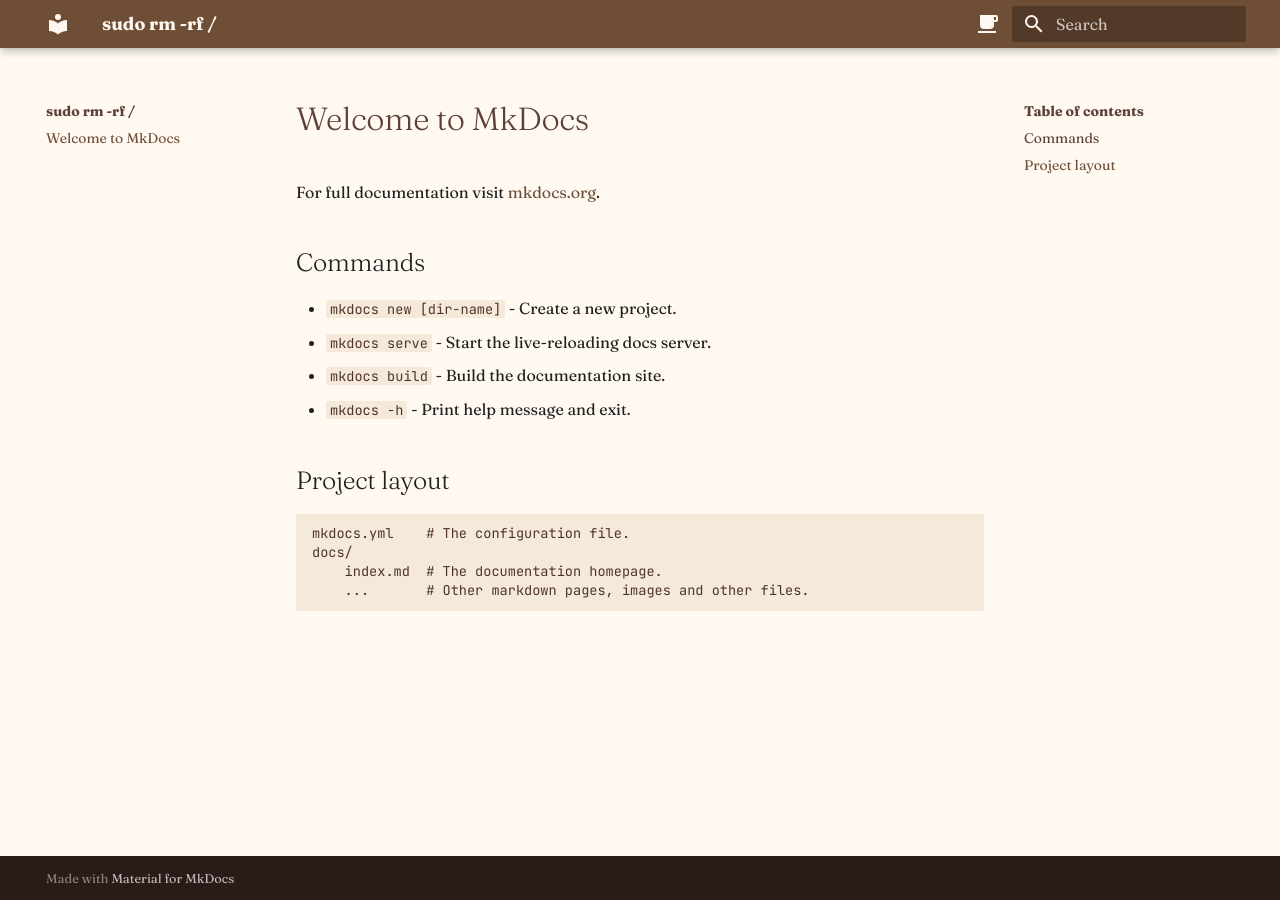
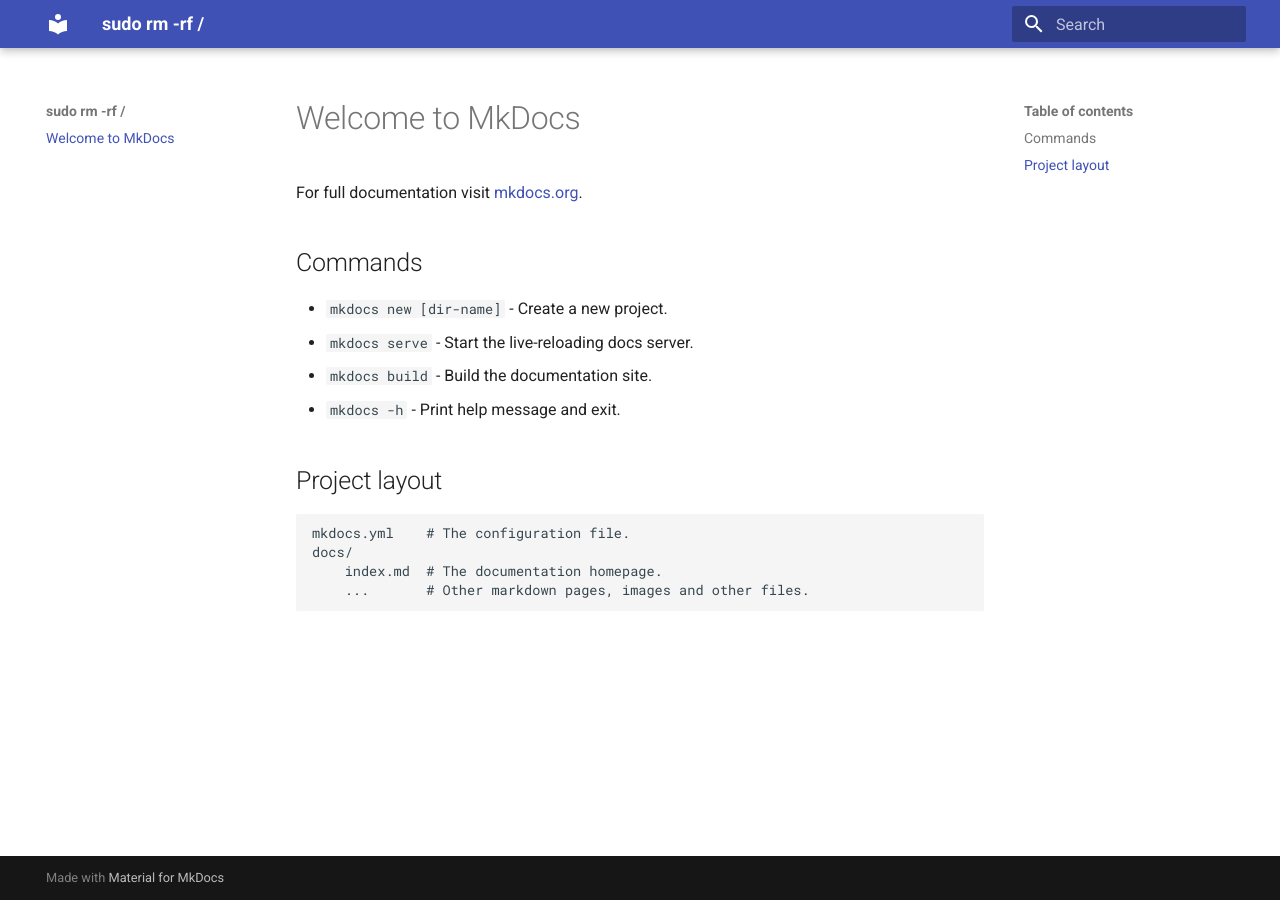
Before and after one commit to rajtilakjee/rajtilakjee.github.io, an MkDocs documentation site: the page built from docs/index.md, in a window 1280 px wide. Built offline with MkDocs 1.6.1 and Material for MkDocs 9.7.7, drawn with Linux system fonts in a browser that asks for light colours.

Commit message:
Update mkdocs.yml

```diff
--- a/mkdocs.yml
+++ b/mkdocs.yml
@@ -4,20 +4,6 @@
 site_url: https://rajtilakjee.github.io/
 theme:
   name: material
-  palette:
-    - media: "(prefers-color-scheme: light)"
-      scheme: coffee
-      toggle:
-        icon: material/coffee
-        name: Switch to dark roast
-    - media: "(prefers-color-scheme: dark)"
-      scheme: coffee-dark
-      toggle:
-        icon: material/coffee-outline
-        name: Switch to light roast
-  font:
-    text: Fraunces
-    code: JetBrains Mono
 
 extra_css:
   - stylesheets/coffee.css
```
